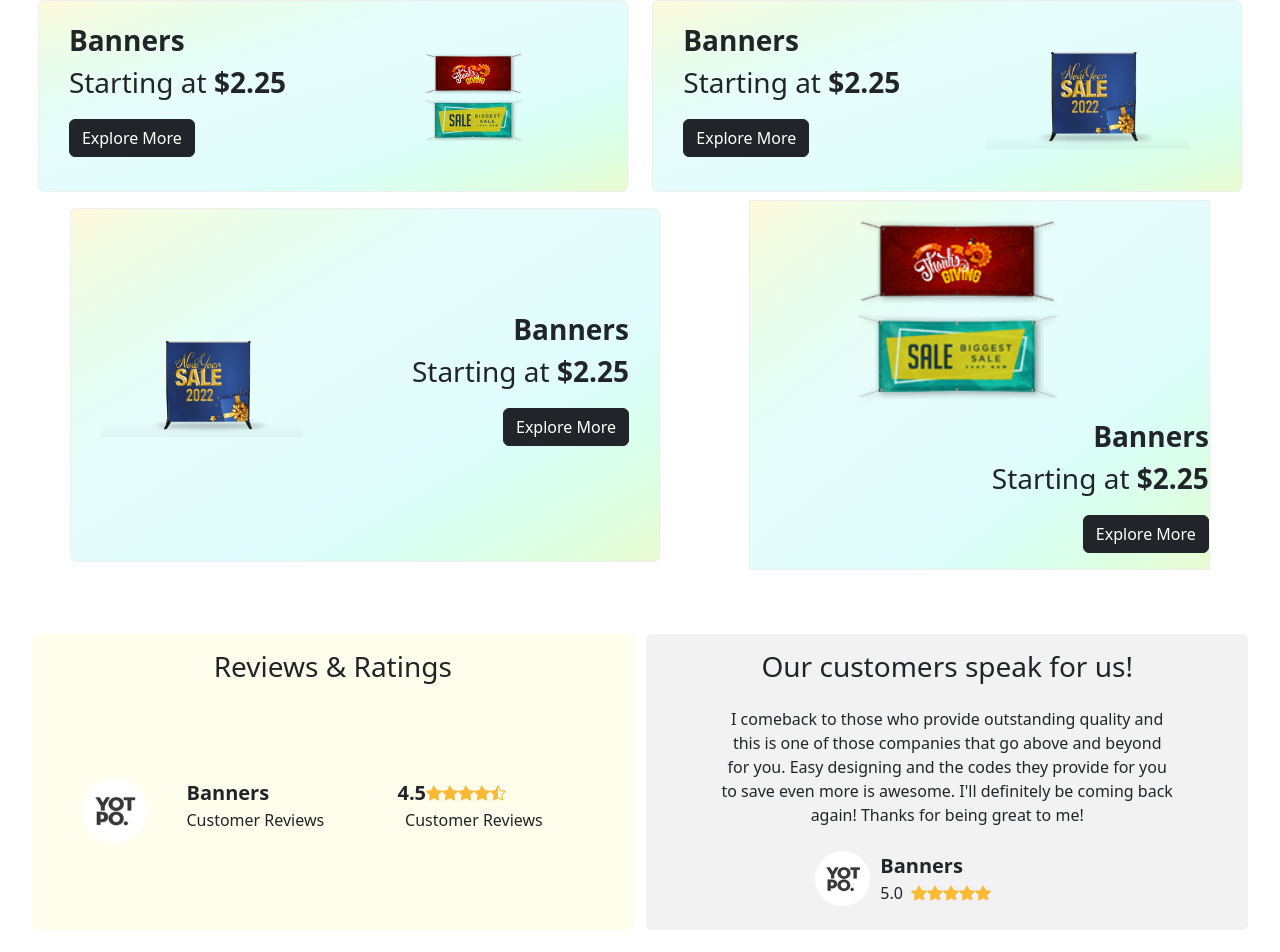
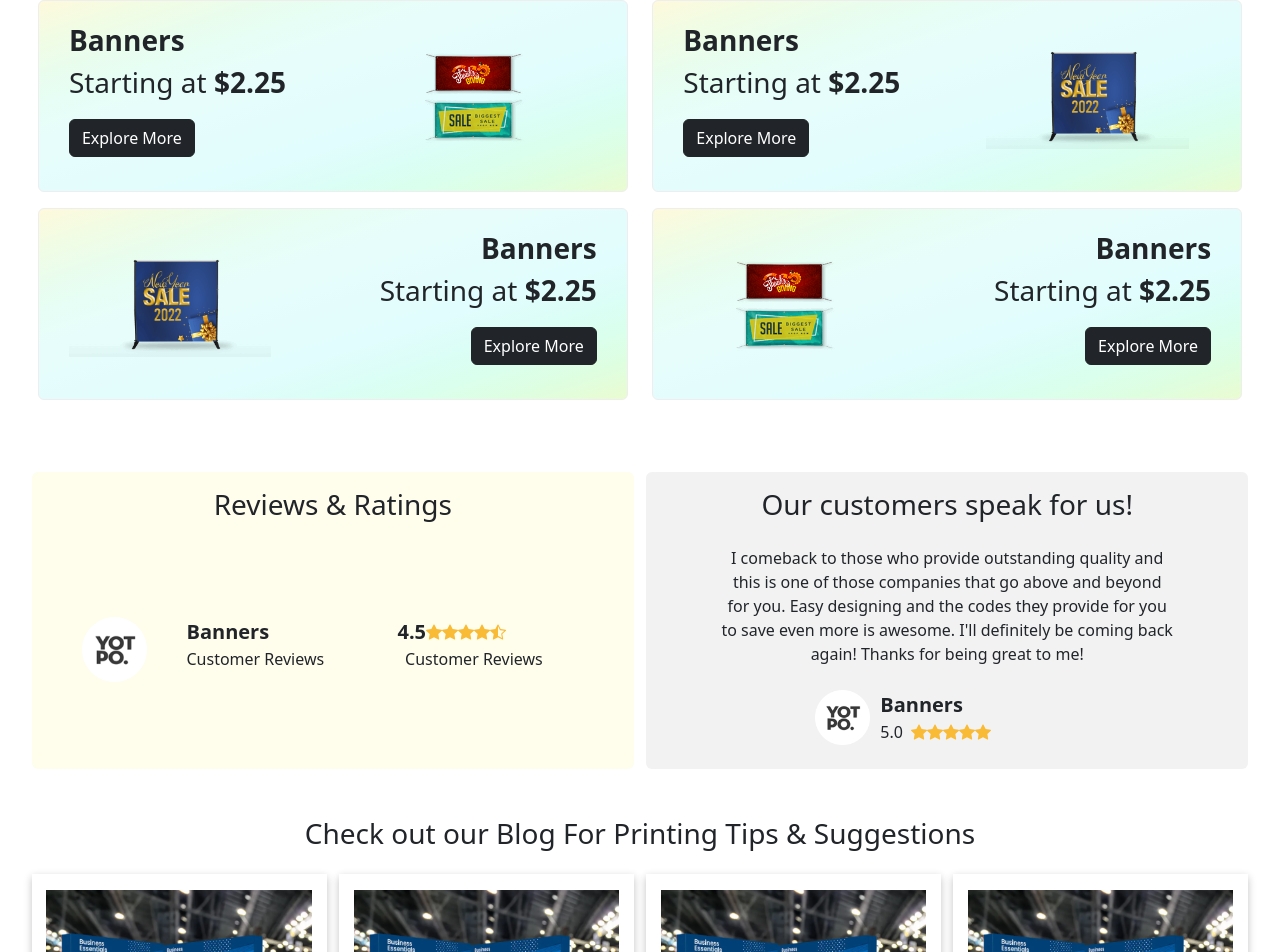
Before and after one commit to ayushhh1108/BannersBuz, a React (Create React App) app: page / in a window 1280 px wide. Shown: the part 4112-5064 px from the top of the page. Built offline with nearby package versions, Linux system fonts and the light colour scheme.

Commit message:
Pull from master

```diff
--- a/src/css/style.css
+++ b/src/css/style.css
@@ -68,7 +68,7 @@ a {
   width: 49%;
 }
 .w-48 {
-  width: 48%;
+  width: 48% !important;
 }
 .w-90 {
   width: 90% !important;
@@ -86,7 +86,7 @@ a:hover {
   text-decoration: none;
 }
 .height-fitcontant {
-  height: fit-content;
+  height: fit-content !important;
 }
 .hover_orange:hover {
   color: var(--orange);
--- a/src/pages/home.js
+++ b/src/pages/home.js
@@ -215,7 +215,7 @@ const HomePage = () => {
               </div>
             </div>
             <div
-              className="w-48 d-flex align-items-center justify-content-between p-1830 rounded my-2"
+              className="height-fitcontant w-48 d-flex align-items-center justify-content-between p-1830 rounded my-2"
               style={{
                 border: "1px solid rgb(238, 238, 238)",
                 backgroundImage:
@@ -239,7 +239,7 @@ const HomePage = () => {
               </div>
             </div>
             <div
-              className="w-48 d-flex align-items-center justify-content-between p-1830 rounded my-2"
+              className="w-48 height-fitcontant d-flex align-items-center justify-content-between p-1830 rounded my-2"
               style={{
                 border: "1px solid rgb(238, 238, 238)",
                 backgroundImage:
@@ -262,8 +262,8 @@ const HomePage = () => {
                 </Button>
               </div>
             </div>
-            <divstify-con
-              className="w-48 d-flex align-items-center jutent-between p-1830 rounded my-2"
+            <div
+              className="w-48 height-fitcontant d-flex align-items-center jutent-between p-1830 rounded my-2"
               style={{
                 border: "1px solid rgb(238, 238, 238)",
                 backgroundImage:
@@ -285,7 +285,7 @@ const HomePage = () => {
                   Explore More
                 </Button>
               </div>
-            </divstify-con>
+            </div>
           </container>
           <container className="w-100 d-flex justify-content-around my-3">
             <div
```
